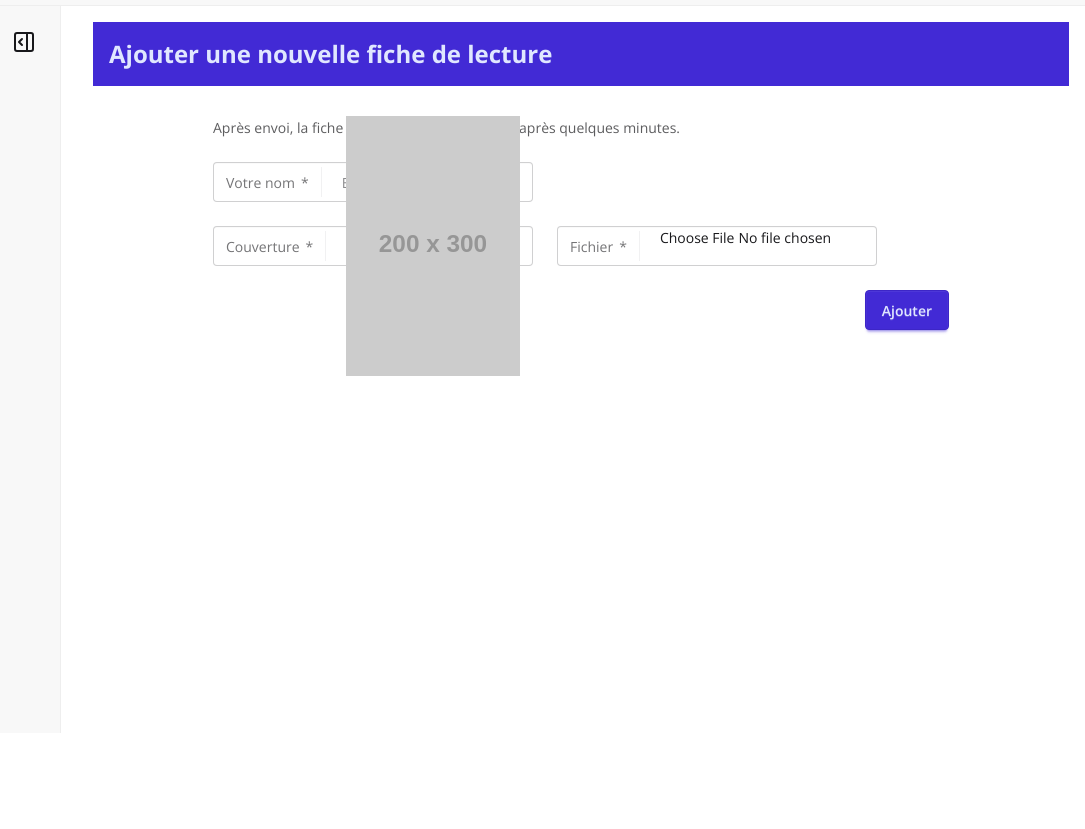
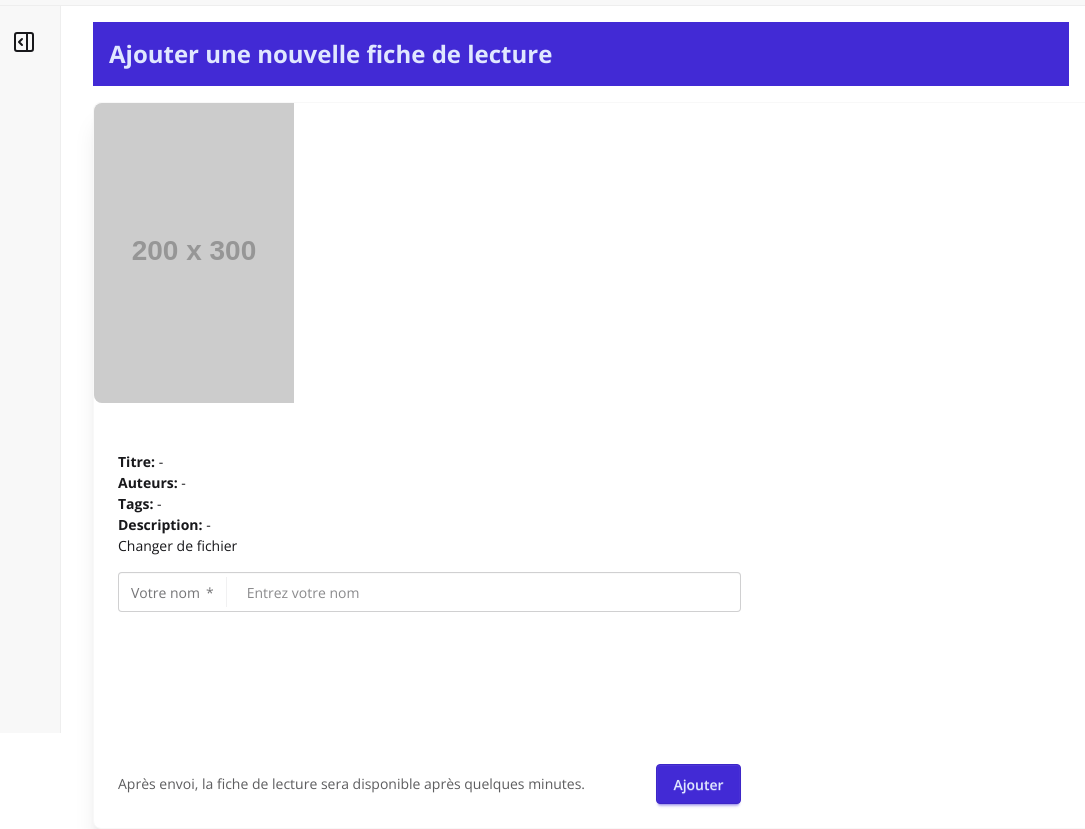
Before and after one commit to TiteRin/astro-prisma, an Astro site: page /upload in a window 1280 px wide. Shown: the part 67-896 px from the top of the page, 195-1280 px from the left. Before the commit the page ends 800 px from the top, so only its background shows below. Built offline with nearby package versions, Linux system fonts and the light colour scheme; Astro itself is replaced by a stand-in of ours; placeholder pictures from the web are drawn by us; a web font is replaced by a local one.

Commit message:
wip(upload) : refactor de l’interface
- utilisation du composant card de daisy ui

```diff
--- a/src/components/features/upload/ContributorField.tsx
+++ b/src/components/features/upload/ContributorField.tsx
@@ -1,13 +1,13 @@
 import React from 'react';
-import FormField from './FormField';
+import FormField, { FormFieldProps } from './FormField';
 
 export interface ContributorFieldProps {
     value: string;
     onChange: (value: string) => void;
 }
 
-const ContributorField = ({ value, onChange }: ContributorFieldProps) => (
-    <FormField id="contributor" label="Votre nom" required={true}>
+const ContributorField = ({ value, onChange, className }: ContributorFieldProps & Partial<FormFieldProps>) => (
+    <FormField id="contributor" label="Votre nom" required={true} className={className}>
         <input
             type="text"
             id="contributor"
--- a/src/components/features/upload/CoverUpload.tsx
+++ b/src/components/features/upload/CoverUpload.tsx
@@ -1,5 +1,17 @@
 import React, { ChangeEvent } from 'react';
 import FormField from './FormField';
+
+/* To do : refactor
+Hi!
+
+I’m redoing a bit the upload form, and rereading this component, I don’t think the cover preview should come from the parent.
+
+This component should have its own validations rules and some may be added via props. And it should provide callbacks, like onChange, onError also, maybe.
+
+The best, it should be a controlled component, if that makes sense?
+
+Can you help me refactor it?
+*/
 
 export interface CoverUploadProps {
     coverPreview: string | null;
@@ -10,17 +22,26 @@ export interface CoverUploadProps {
 }
 
 const CoverUpload = ({ coverPreview, isValid, validationMessage, onChange, disabled }: CoverUploadProps) => (
-    <FormField id="cover" label="Couverture" className="upload-form__cover-upload" required={true} >
-        <label htmlFor="cover" className={isValid ? '' : 'invalid'}>
+    <div className="relative w-full h-full min-h-[300px] bg-base-200">
+        <label
+            htmlFor="cover"
+            className={`w-full h-full flex items-center justify-center cursor-pointer hover:bg-base-300 transition-colors ${
+                !isValid ? 'bg-error/10' : ''
+            }`}
+        >
             <img
                 src={coverPreview || "https://placehold.co/200x300"}
                 alt="Ajouter une couverture"
+                className="w-full h-full object-cover"
             />
             {!isValid && (
-                <div className="upload-form__validation-error" aria-live="polite">
+                <div className="alert alert-error absolute bottom-4 left-4 right-4" role="alert">
                     {validationMessage}
                 </div>
             )}
+            <div className="absolute inset-0 flex items-center justify-center bg-base-300/50 opacity-0 hover:opacity-100 transition-opacity">
+                <span className="text-base-content font-medium">Cliquez pour changer l'image</span>
+            </div>
         </label>
         <input
             type="file"
@@ -34,7 +55,7 @@ const CoverUpload = ({ coverPreview, isValid, validationMessage, onChange, disab
             aria-describedby="cover-desc"
         />
         <span id="cover-desc" className="sr-only">Sélectionnez une image de couverture pour votre fiche de lecture</span>
-    </FormField>
+    </div>
 );
 
 export default CoverUpload;
--- a/src/components/features/upload/FileUpload.tsx
+++ b/src/components/features/upload/FileUpload.tsx
@@ -1,6 +1,6 @@
 import React, { ChangeEvent } from 'react';
 import clsx from 'clsx';
-import FormField from './FormField';
+import FormField, { FormFieldProps } from './FormField';
 import { FilePreview } from '../../../utils/uploadService';
 
 export interface FileUploadProps {
@@ -13,6 +13,29 @@ export interface FileUploadProps {
     disabled: boolean;
 }
 
+
+const FilePreviewDisplay = ({ fileMetadata }: Pick<FileUploadProps, 'fileMetadata'>) => {
+    return (
+        <div className="upload-form__file-preview whitespace-normal">
+            <ul>
+                <li><strong>Titre:</strong> {fileMetadata?.title || '-'}</li>
+                <li><strong>Auteurs:</strong> {fileMetadata?.authors?.join(', ') || '-'}</li>
+                <li><strong>Tags:</strong> {fileMetadata?.tags?.join(', ') || '-'}</li>
+                <li><strong>Description:</strong> {fileMetadata?.description || '-'}</li>
+            </ul>
+            <button
+                type="button"
+                className="btn-action"
+                //onClick={onReset}
+                aria-label="Changer de fichier"
+            >
+                Changer de fichier
+            </button>
+        </div>
+    )
+};
+
+
 const FileUpload = ({
     fileMetadata,
     fileId,
@@ -20,9 +43,32 @@ const FileUpload = ({
     validationMessage,
     onChange,
     onReset,
-    disabled
-}: FileUploadProps) => (
-    <FormField id="file" label="Fichier" className="upload-form__file-upload" required={true}>
+    disabled,
+    className
+}: FileUploadProps & Partial<FormFieldProps>) => {
+
+    return (
+        <div className='relative'>
+            <label htmlFor="file">
+                <FilePreviewDisplay fileMetadata={fileMetadata} />
+            </label>
+            <input
+                type="file"
+                id="file"
+                name="new-note"
+                required
+                accept=".md,.mdx"
+                onChange={onChange}
+                disabled={disabled}
+                className="hidden"
+                aria-describedby="file-desc"
+            />
+        </div>
+    )
+};
+
+/**
+    <FormField id="file" label="Fichier" className={className} required={true}>
         <input
             type="file"
             id="file"
@@ -42,27 +88,8 @@ const FileUpload = ({
             </div>
         )}
 
-        {fileMetadata && isValid && (
-            <div className="upload-form__file-preview">
-                <ul>
-                    <li><strong>Titre:</strong> {fileMetadata.title}</li>
-                    <li><strong>Auteurs:</strong> {fileMetadata.authors?.join(', ') || '-'}</li>
-                    <li><strong>Tags:</strong> {fileMetadata.tags?.join(', ') || '-'}</li>
-                    <li><strong>Description:</strong> {fileMetadata.description || '-'}</li>
-                </ul>
-                <button
-                    type="button"
-                    className="btn-action"
-                    onClick={onReset}
-                    aria-label="Changer de fichier"
-                >
-                    Changer de fichier
-                </button>
-            </div>
-        )}
-
         <input type="hidden" name="file-id" value={fileId || ''} />
     </FormField>
 );
-
+ */
 export default FileUpload;
--- a/src/components/features/upload/FormField.tsx
+++ b/src/components/features/upload/FormField.tsx
@@ -9,8 +9,8 @@ export interface FormFieldProps {
 }
 
 const FormField = ({ id, label, children, className = "", required = false }: FormFieldProps) => (
-    <label className="input" htmlFor={id}>
-        <span className={`label ${className}`}>
+    <label className={`input ${className}`} htmlFor={id}>
+        <span className={`label`}>
             {label}
             {required && <span className="required-indicator">*</span>}
         </span>
--- a/src/components/features/upload/UploadForm.tsx
+++ b/src/components/features/upload/UploadForm.tsx
@@ -413,25 +413,15 @@ export default function UploadForm() {
     const { contributor, cover, document, status } = formState;
 
     return (
+        <>
             <form
-            className="form-control w-full max-w-3xl mx-auto p-4 space-y-6"
+                className="card md:card-side card-border bg-base-100 shadow-xl m-4 form-control w-full space-y-6 h-full flex flex-col justify-between"
                 id="uploadForm"
                 ref={formRef}
                 onSubmit={handleSubmit}
                 aria-labelledby="upload-form-title"
             >
-            <p className="text-sm text-base-content/70">
-                Après envoi, la fiche de lecture sera disponible après quelques minutes.
-            </p>
-
-            <StatusMessage message={status.message} type={status.type} />
-
-            <ContributorField
-                value={contributor}
-                onChange={handleContributorChange}
-            />
-
-            <div className="flex flex-col md:flex-row gap-6">
+                <figure className="max-w-[200px]">
                     <CoverUpload
                         coverPreview={cover.preview}
                         isValid={cover.validation.isValid}
@@ -439,6 +429,13 @@ export default function UploadForm() {
                         onChange={handleCoverChange}
                         disabled={status.isUploading}
                     />
+                </figure>
+
+                <div className="card-body lg:w-2/3">
+
+                    <div className="flex flex-col gap-4 grow items-stretch">
+
+                        {/* <StatusMessage message={status.message} type={status.type} /> */}
 
                         <FileUpload
                             fileMetadata={document.metadata || null}
@@ -448,10 +445,21 @@ export default function UploadForm() {
                             onChange={handleFileChange}
                             onReset={handleResetFile}
                             disabled={status.isUploading}
+                            className="grow"
                         />
+
+
+                        <ContributorField
+                            value={contributor}
+                            onChange={handleContributorChange}
+                            className="w-full"
+                        />
+
                     </div>
-
-            <div className="flex justify-end">
+                    <div className="flex justify-end items-center gap-4">
+                        <p className="text-sm text-base-content/70">
+                            Après envoi, la fiche de lecture sera disponible après quelques minutes.
+                        </p>
                         <button
                             type="submit"
                             className="btn btn-primary"
@@ -461,7 +469,8 @@ export default function UploadForm() {
                             {status.isUploading ? 'Envoi en cours...' : 'Ajouter'}
                         </button>
                     </div>
-
+                </div>
+            </form>
             {/* Modal de progression de l'upload */}
             <UploadProgressModal
                 isOpen={uploadProgress.isOpen}
@@ -472,6 +481,6 @@ export default function UploadForm() {
                 finalUrl={uploadProgress.finalUrl}
                 ficheId={uploadProgress.ficheId}
             />
-        </form>
+        </>
 );
 }
```
Lines whose indentation alone changed are shown as unchanged.
